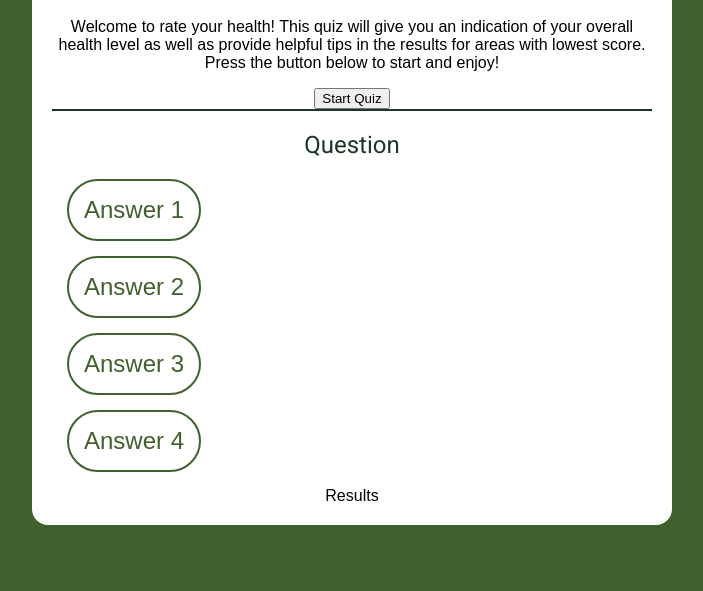
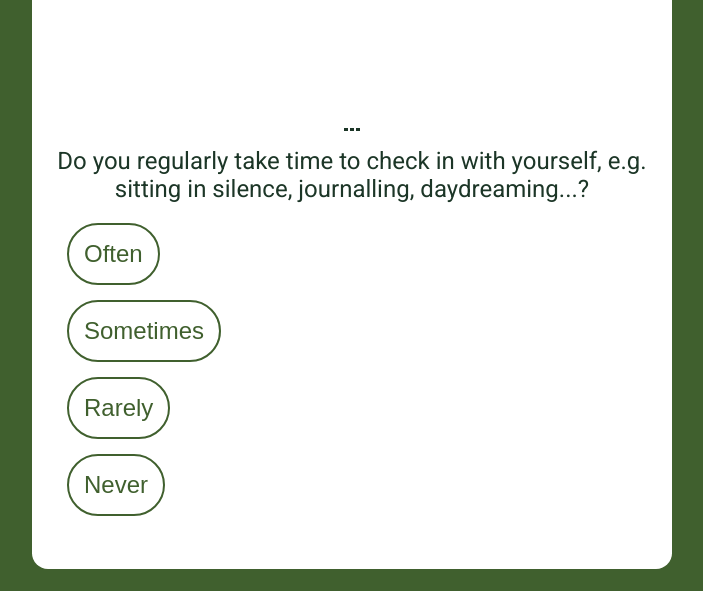
Before and after one commit to j-mlo/quiz, a plain HTML site: page index.html in a window 1280 px wide. Shown: the part 209-800 px from the top of the page, without its empty margins (292-995 px from the left). Drawn offline with Linux system fonts and the light colour scheme; a web font is replaced by a local one.

Commit message:
Add showQuestion function

```diff
--- a/assets/css/style.css
+++ b/assets/css/style.css
@@ -38,8 +38,11 @@ h2 {
     text-align: center;
 }
 
-#progress {
-    border-bottom: 2px solid var(--primary-dark);
+span {
+    border-bottom: 3px solid var(--primary-dark);
+    margin: 10px 1px;
+    padding: 2px;
+    display: inline;
 }
 
 /*BUTTONS*/
@@ -54,7 +57,7 @@ h2 {
     color: var(--primary-color);
     font-size: 1.5rem;
     font-weight: 200;
-    font-family: var(--primary-font);
+    font-family: var(--body-font);
     cursor: pointer;
     transition: all 0.3s;
 }
@@ -64,3 +67,22 @@ h2 {
     color: var(--white);
     border: none;
 }
+
+.start-btn {
+    justify-content: center;
+    width: 100wh;
+    padding: 15px;
+    margin: 15px;
+    border-radius: 3rem;
+    background-color: var(--primary-dark);
+    color: var(--white);
+    font-size: 1.5rem;
+    font-weight: 500;
+    font-family: var(--body-font);
+    cursor: pointer;
+    transition: all 0.3s;
+}
+
+.start-btn:hover {
+    background-color: var(--primary-color);
+}
--- a/assets/js/script.js
+++ b/assets/js/script.js
@@ -28,10 +28,8 @@ const questions = [
     }
 ];
 
-const categories = ["Excellent", "Good", "Can be improved", "Intervention"];
-let scoreTracker = [0, 0, 0, 0];
-
 // Getters
+const quizContent = document.getElementById("quiz");
 const progress = document.getElementById("progress");
 const question = document.getElementById("question");
 
@@ -43,3 +41,35 @@ const answer4 = document.getElementById("answer4");
 
 const results = document.getElementById("results");
 const welcome = document.getElementById("welcome");
+
+
+const categories = ["Excellent", "Good", "Can be improved", "Intervention"];
+let scoreTracker = [0, 0, 0, 0];
+let questionNumber = 0;
+
+/**
+ * Shows the welcome paragraph and hides questions and resutls sections
+ */
+function welcomePage() {
+    quizContent.style.visibility = "hidden";
+    results.style.visibility = "hidden";
+    let startButton = document.querySelector("#start-btn");
+    startButton.addEventListener("click", showQuestion())
+}
+
+/**
+ * Loads the question and available answers for selecting
+ */
+function showQuestion() {
+    welcome.style.visibility = "hidden";
+    results.style.visibility = "hidden";
+    quizContent.style.visibility = "visible";
+
+    question.innerText = questions[questionNumber].question;
+    answer1.innerText = questions[questionNumber].answer[0];
+    answer2.innerText = questions[questionNumber].answer[1];
+    answer3.innerText = questions[questionNumber].answer[2];
+    answer4.innerText = questions[questionNumber].answer[3];
+}
+
+welcomePage();
--- a/index.html
+++ b/index.html
@@ -16,7 +16,7 @@
                    overall health level as well as provide helpful tips
                    in the results for areas with lowest score.
                    Press the button below to start and enjoy!</p>
-                <button>Start Quiz</button>
+                <button id="start-btn">Start Quiz</button>
             </div>
             <div id="quiz">
                 <div id="progress">
```
